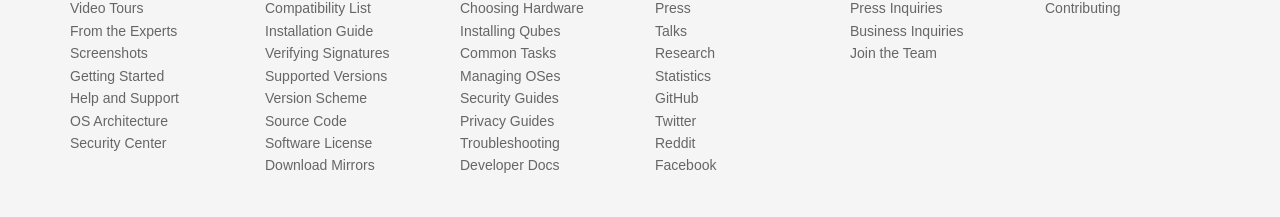
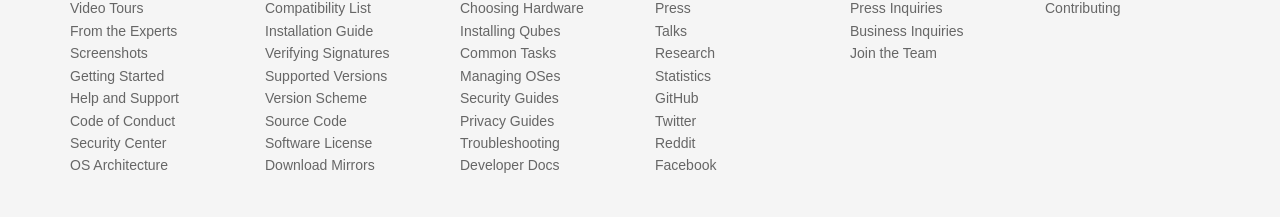
Before and after one commit to QubesOS/qubesos.github.io, a Jekyll site: the page built from news/index.html, in a window 1280 px wide. Shown: the part 508-725 px from the top of the page. Built offline with Jekyll 4.4.1, drawn with Linux system fonts in a browser that asks for light colours; some web fonts are replaced; grey boxes are pictures that could not be loaded.

Commit message:
Add link to Code of Conduct page under Help and Support

```diff
--- a/_data/architecture.yml
+++ b/_data/architecture.yml
@@ -21,10 +21,12 @@
   - title: Help and Support
     url: /support/
     icon: fa-life-ring
+  - title: Code of Conduct
+    url: /code-of-conduct/
+  - title: Security Center
+    url: /security/
   - title: OS Architecture
     url: /doc/architecture/
-  - title: Security Center
-    url: /security/
 
 - title: Downloads
   url: /downloads/
```
